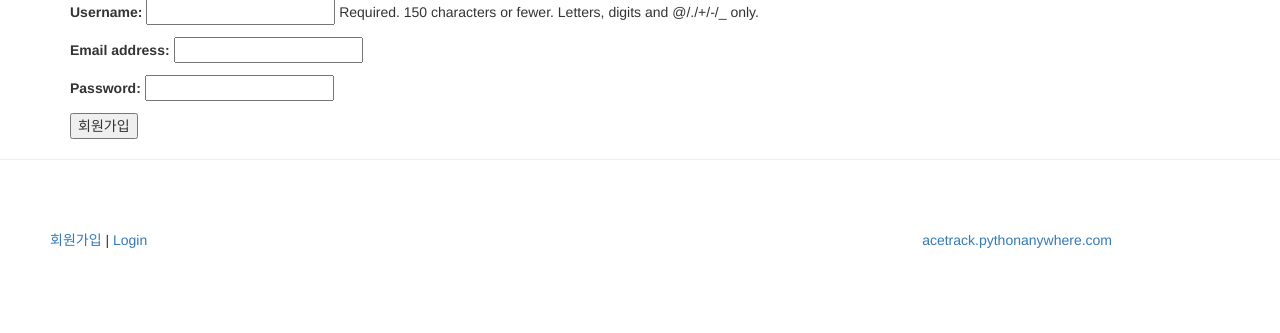
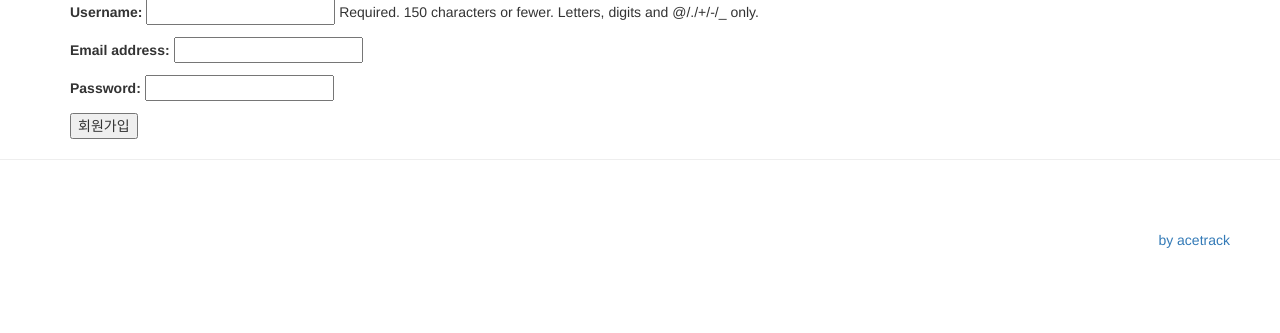
Before and after one commit to acetrack/pilot_project, a Django app: page /account/sign_up/ in a window 1280 px wide. Shown: the part 155-488 px from the top of the page. Run offline with Django 3.2, Linux system fonts and the light colour scheme; some libraries are stand-ins or nearby versions.

Commit message:
- bootstrap의 navigation bar 문제 해결로 인해서 임시로 처방해 놓았던 코드들 삭제

```diff
--- a/account/templates/base.html
+++ b/account/templates/base.html
@@ -51,24 +51,6 @@
                     </div><!--/.nav-collapse -->
                 </div>
             </nav>
-            <!--div id="id_navigation">
-                <table>
-                    <tr>
-                        <td><h2><a href="http://localhost:8080">Home</a></h2></td>
-                        <td><h2><a href="">Blog</a></h2></td>
-                        <td><h2><a href="{% url 'glossary:home' %}">Glossary</a></h2></td>
-                        <td><h2>
-                            {% if user.is_authenticated %}
-                                Hi {{ user.username }}!
-                                <a href="{% url 'account:logout' %}?next=/">logout</a>
-                            {% else %}
-                                <a href="{% url 'account:login' %}">login</a>
-                            {% endif %}
-
-                        </h2></td>
-                    </tr>
-                </table>
-            </div-->
         </header>
         <hr>
         <main>
@@ -79,22 +61,7 @@
         </main>
         <hr>
         <footer style="padding: 50px; text-align: right;">
-            <table border="0" width="90%">
-                <tr>
-                    <td style="text-align: left;">
-                        {% if not user.is_authenticated %}
-                            <a href="{% url 'account:sign_up' %}">회원가입</a> |
-                            <a href="{% url 'account:login' %}">Login</a>
-                        {% else %}
-                            <a href="{% url 'account:logout' %}">Logout</a>
-                        {% endif %}
-                    </td>
-                    <td style="text-align: right;">
-                        <a href="http://acetrack.pythonanywhere.com">acetrack.pythonanywhere.com</a>
-                    </td>
-                </tr>
-            </table>
+            <a href="http://acetrack.pythonanywhere.com">by acetrack</a>
         </footer>
-    <!-- jQuery (부트스트랩의 자바스크립트 플러그인을 위해 필요합니다) -->
     </body>
 </html>
```
